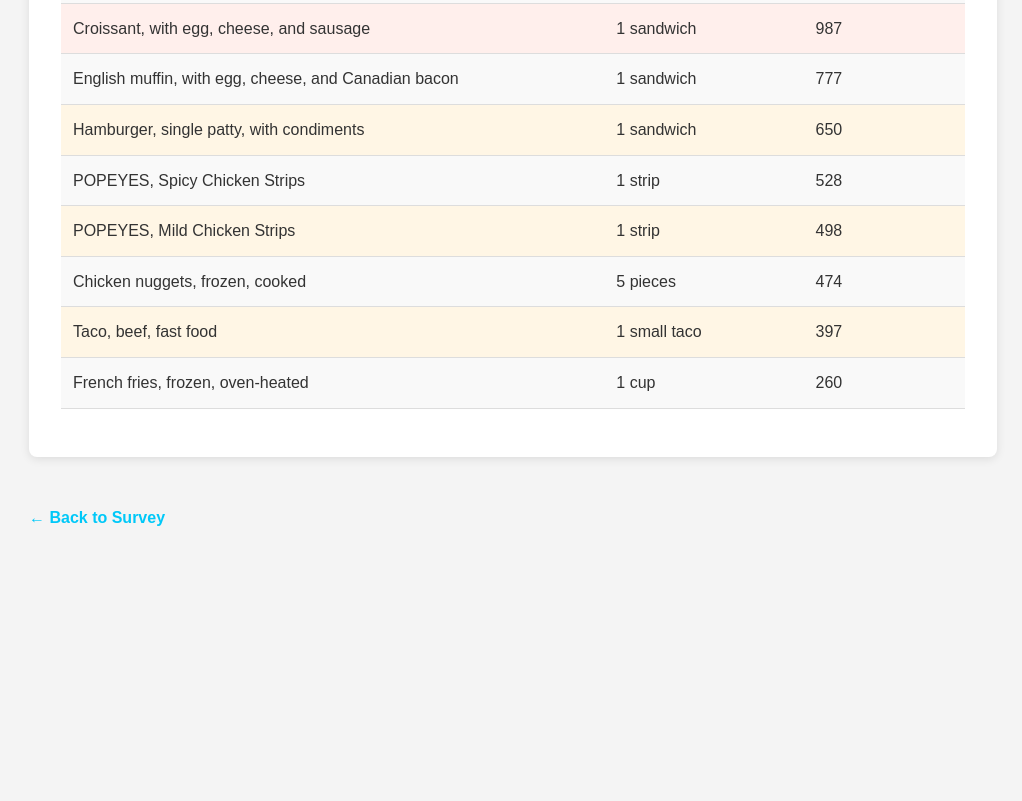
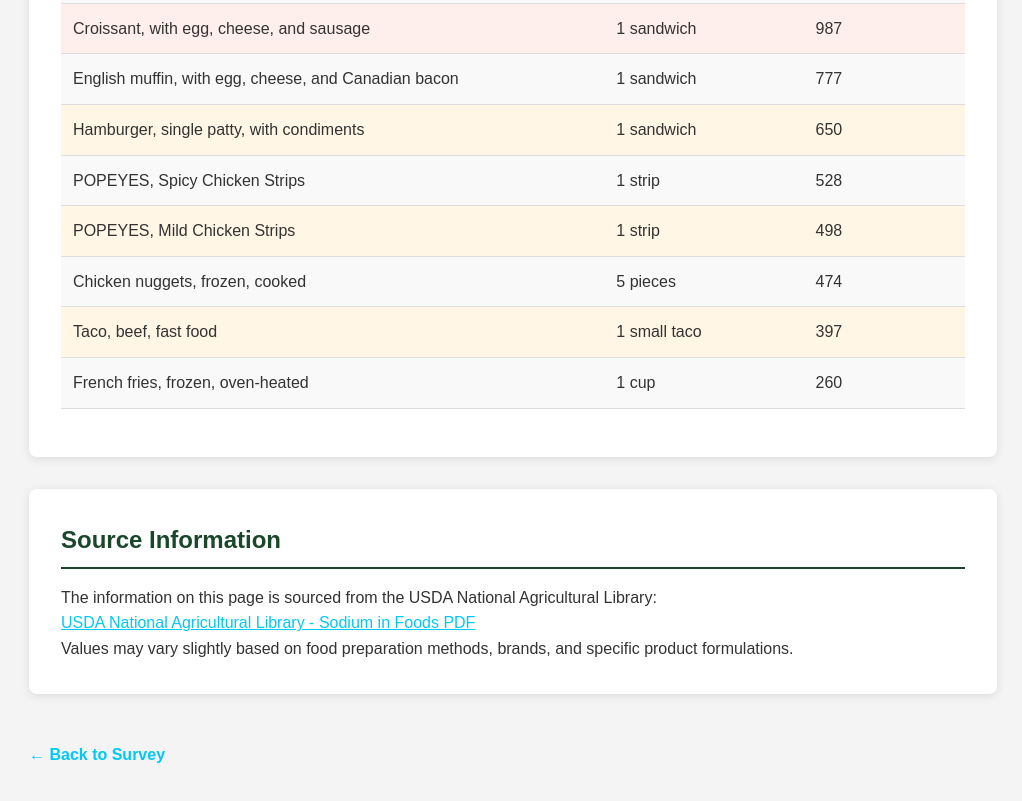
Before and after one commit to Jschueller18/Personal-Potions, a plain HTML site: page sodium-rich-foods.html in a window 1280 px wide. Shown: the part 4765-5566 px from the top of the page, without its empty margins (127-1149 px from the left). Before the commit the page ends 5359 px from the top, so only its background shows below. Drawn offline with Linux system fonts and the light colour scheme.

Commit message:
Update sodium-rich-foods.html

```diff
--- a/sodium-rich-foods.html
+++ b/sodium-rich-foods.html
@@ -577,6 +577,12 @@
                 </tbody>
             </table>
         </div>
+        <div class="content-section source-info">
+    <h2>Source Information</h2>
+    <p>The information on this page is sourced from the USDA National Agricultural Library:</p>
+    <p><a href="https://www.nal.usda.gov/sites/default/files/page-files/sodium.pdf" target="_blank" style="color: var(--secondary-color);">USDA National Agricultural Library - Sodium in Foods PDF</a></p>
+    <p>Values may vary slightly based on food preparation methods, brands, and specific product formulations.</p>
+</div>
 
         <a href="index.html" class="back-link">← Back to Survey</a>
     </div>
```
